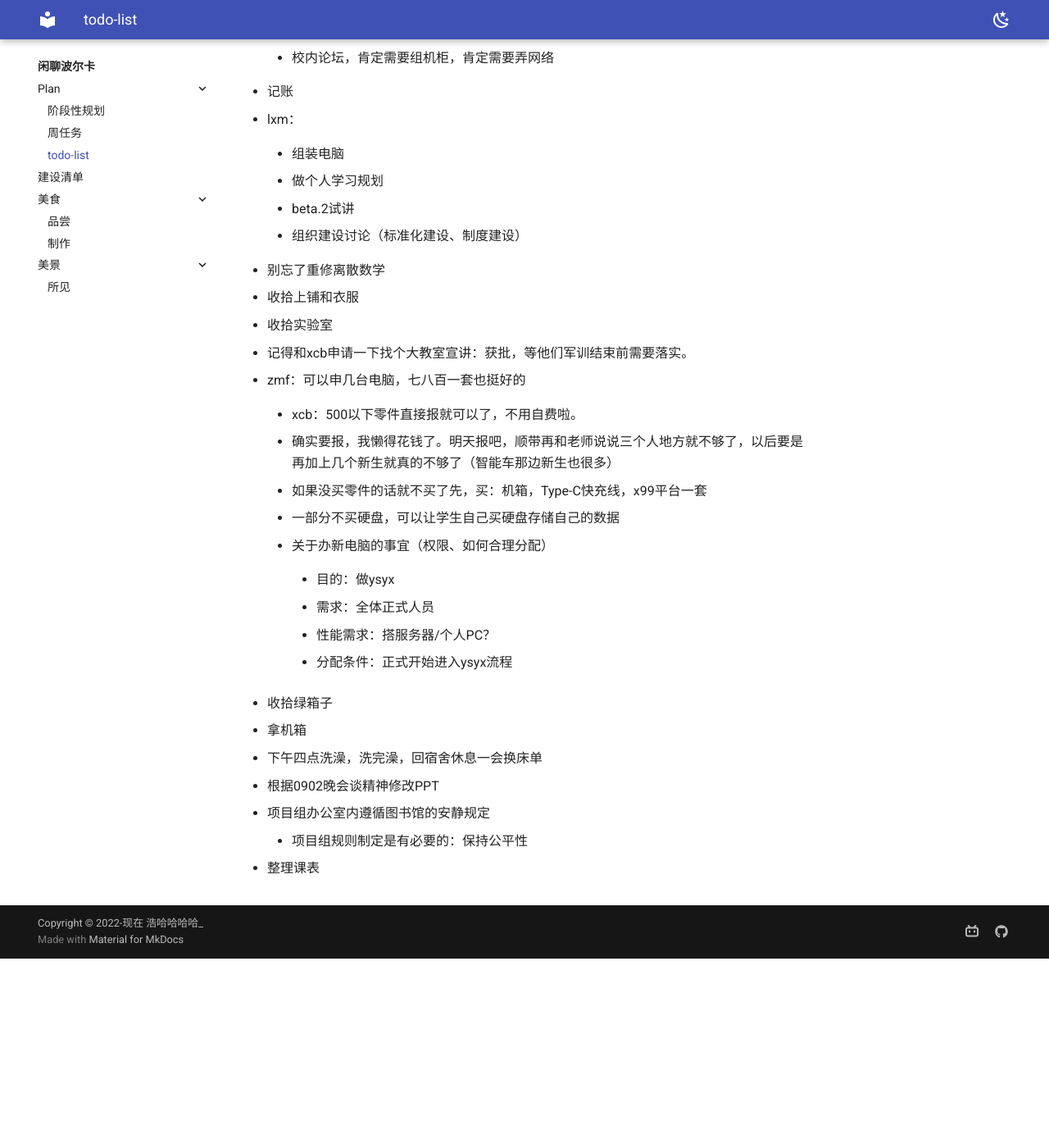
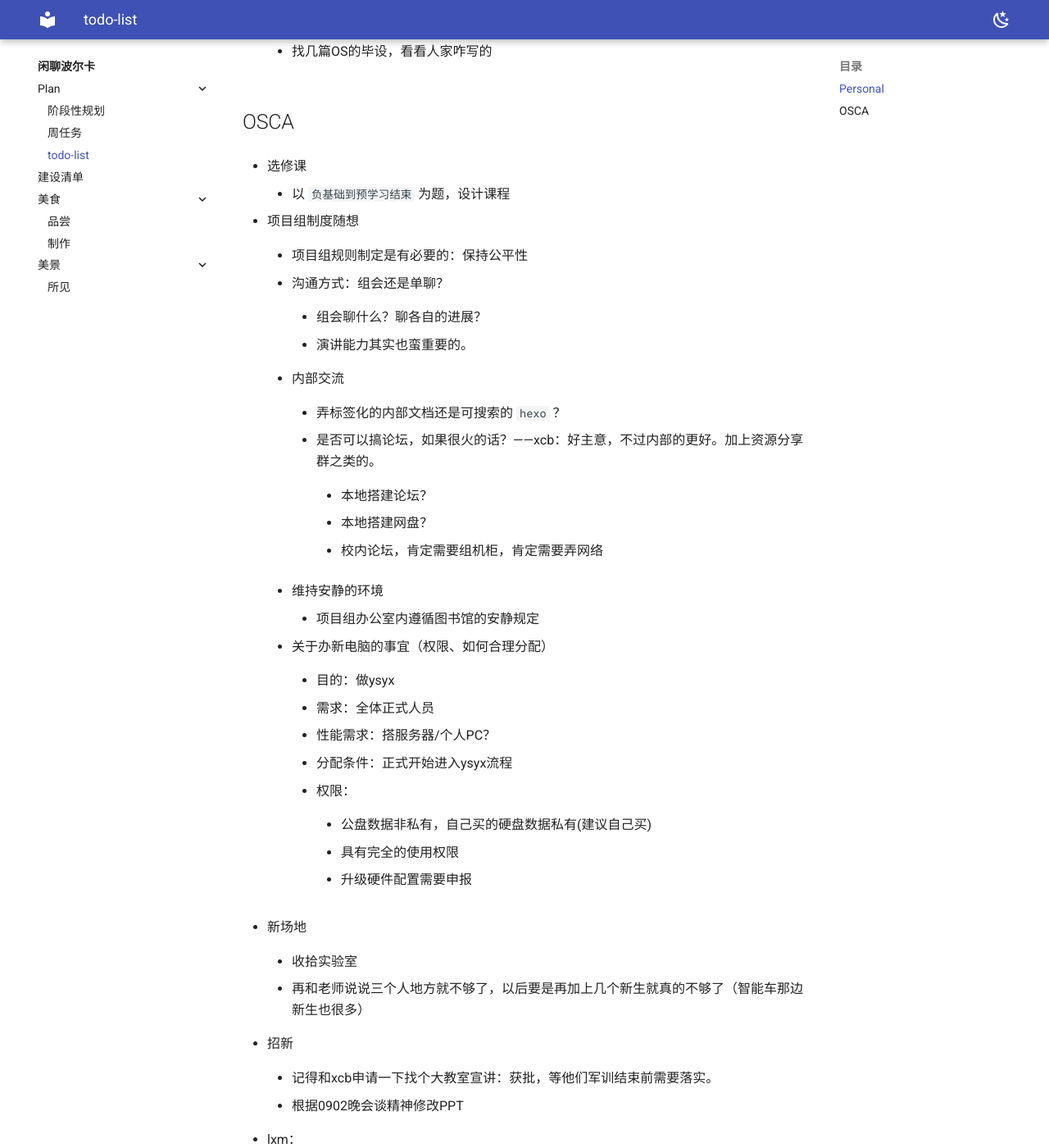
Before and after one commit to Haohahahaha/chat, an MkDocs documentation site: the page built from docs/plan/todo-list.md, in a window 1280 px wide and 1400 px high, scrolled down 597 px. Shown: the whole window at 82% size. Built offline with MkDocs 1.6.1 and Material for MkDocs 9.7.7, drawn with Linux system fonts in a browser that asks for light colours; before the commit the page ends 1766 px from its top, so only the background shows below that; some of the changed text lies outside the part shown.

Commit message:
2023-09-03_21:19:26 update

```diff
--- a/docs/plan/todo-list.md
+++ b/docs/plan/todo-list.md
@@ -1,30 +1,90 @@
 # todo-list
 
-- Linux 作为主力机的工具改变：`PowerPoint to Reveal.js`
+## Personal
 
-- 提高思考的频度
+- **别忘了重修离散数学**
 
-- 以 `负基础到预学习结束` 为题，设计课程
+- 生活类：
 
-- 组会还是单聊？
+    - 记账
 
-    - 组会聊什么？聊各自的进展？
+    - 整理课表
 
-	- 演讲能力其实也蛮重要的。
+    - 下午四点洗澡，洗完澡，回宿舍休息一会换床单
 
-- 找几篇OS的毕设，看看人家咋写的
+    - ~~收拾上铺和衣服~~
 
-- 弄标签化的内部文档还是可搜索的 `hexo` ？
+    - ~~收拾绿箱子~~
 
-- 是否可以搞论坛，如果很火的话？——xcb：好主意，不过内部的更好。加上资源分享群之类的。
+- 学习类：
 
-    - 本地搭建论坛？
+    - Linux 作为主力机的工具改变：`PowerPoint to Reveal.js`
 
-    - 本地搭建网盘？
+    - 提高思考的频度
 
-    - 校内论坛，肯定需要组机柜，肯定需要弄网络
+    - 找几篇OS的毕设，看看人家咋写的
 
-- 记账
+## OSCA
+
+- 选修课
+
+    - 以 `负基础到预学习结束` 为题，设计课程
+
+- 项目组制度随想
+
+    - 项目组规则制定是有必要的：保持公平性
+
+    - 沟通方式：组会还是单聊？
+
+        - 组会聊什么？聊各自的进展？
+
+	    - 演讲能力其实也蛮重要的。
+
+    - 内部交流
+
+	    - 弄标签化的内部文档还是可搜索的 `hexo` ？
+
+        - 是否可以搞论坛，如果很火的话？——xcb：好主意，不过内部的更好。加上资源分享群之类的。
+
+            - 本地搭建论坛？
+
+            - 本地搭建网盘？
+
+            - 校内论坛，肯定需要组机柜，肯定需要弄网络
+
+    - 维持安静的环境
+
+	    - 项目组办公室内遵循图书馆的安静规定
+
+    - 关于办新电脑的事宜（权限、如何合理分配）
+
+        - 目的：做ysyx
+
+        - 需求：全体正式人员
+
+        - 性能需求：搭服务器/个人PC？
+
+        - 分配条件：正式开始进入ysyx流程
+
+		- 权限：
+
+		    - 公盘数据非私有，自己买的硬盘数据私有(建议自己买)
+
+			- 具有完全的使用权限
+
+			- 升级硬件配置需要申报
+
+- 新场地
+
+    - 收拾实验室
+
+    - 再和老师说说三个人地方就不够了，以后要是再加上几个新生就真的不够了（智能车那边新生也很多）
+
+- 招新
+
+    - 记得和xcb申请一下找个大教室宣讲：获批，等他们军训结束前需要落实。
+
+    - 根据0902晚会谈精神修改PPT
 
 - lxm：
 
@@ -36,44 +96,16 @@
 
     - 组织建设讨论（标准化建设、制度建设）
 
-- 别忘了重修离散数学
+- 置办电脑
 
-- 收拾上铺和衣服
+    > zmf：可以申几台电脑，七八百一套也挺好的
 
-- 收拾实验室
+    > xcb：500以下零件直接报就可以了，不用自费啦。
 
-- 记得和xcb申请一下找个大教室宣讲：获批，等他们军训结束前需要落实。
+    - 如果没买暑期前零件的话就先不买了
 
-- zmf：可以申几台电脑，七八百一套也挺好的
-
-    - xcb：500以下零件直接报就可以了，不用自费啦。
-
-    - 确实要报，我懒得花钱了。明天报吧，顺带再和老师说说三个人地方就不够了，以后要是再加上几个新生就真的不够了（智能车那边新生也很多）
-
-    - 如果没买零件的话就不买了先，买：机箱，Type-C快充线，x99平台一套
+	- 买：机箱，Type-C快充线，x99平台一套
 
     - 一部分不买硬盘，可以让学生自己买硬盘存储自己的数据
 
-    - 关于办新电脑的事宜（权限、如何合理分配）
-
-        - 目的：做ysyx
-
-        - 需求：全体正式人员
-
-        - 性能需求：搭服务器/个人PC？
-
-        - 分配条件：正式开始进入ysyx流程
-
-- 收拾绿箱子
-
-- 拿机箱
-
-- 下午四点洗澡，洗完澡，回宿舍休息一会换床单
-
-- 根据0902晚会谈精神修改PPT
-
-- 项目组办公室内遵循图书馆的安静规定
-
-    - 项目组规则制定是有必要的：保持公平性
-
-- 整理课表
+- ~~拿机箱~~
```
